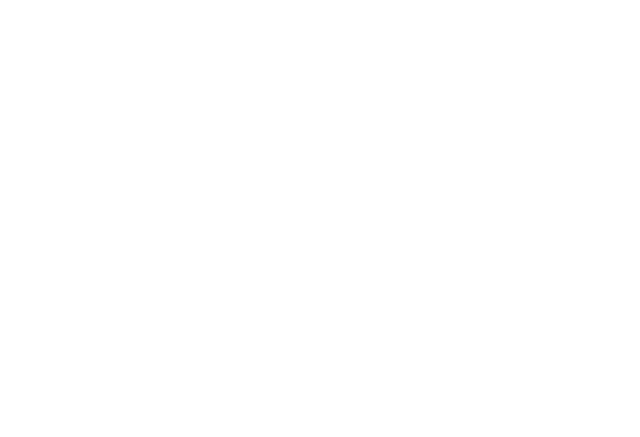
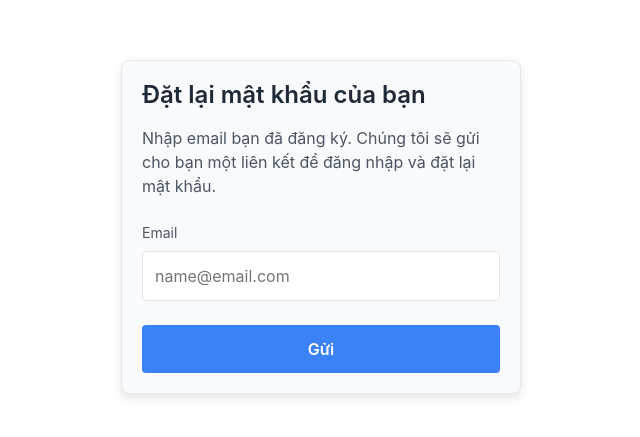
Before and after one commit to tiendatttt234/WDP301_GR4_Quiz, a React (Create React App) app in the folder fe-quiz/: page /forgot-password in a window 1280 px wide. Before the commit this address had no page. Shown: the part 173-610 px from the top of the page, without its empty margins (319-959 px from the left). Built offline with nearby package versions, Linux system fonts and the light colour scheme.

Commit message:
fe forgotpass, resetpass

```diff
--- a/fe-quiz/src/App.js
+++ b/fe-quiz/src/App.js
@@ -7,7 +7,9 @@
 import Register from "./components/authen/Register/Register";
 import QuizResult from "./pages/Quiz/QuizResult/QuizResult";
 import Profile from "./components/authen/Profile/Profile";
+import ForgotPassword from "./components/authen/forgotPassword/ForgotPassword";
 import Header from "./components/Header/Header";
+import ResetPassword from "./components/authen/forgotPassword/ResetPassword";
 
 function App() {
   return (
@@ -34,6 +36,8 @@
 
         <Route path="/login" element={<Login />} />
         <Route path="/register" element={<Register />} />
+        <Route path="/forgot-password" element={<ForgotPassword />} />
+        <Route path="/reset-password/:id/:token" element={<ResetPassword />} />
       </Routes>
     </BrowserRouter>
   );
--- a/fe-quiz/src/components/authen/Login/Login.jsx
+++ b/fe-quiz/src/components/authen/Login/Login.jsx
@@ -272,7 +272,7 @@
                             <input type="checkbox" style={styles.checkbox} />
                             Ghi nhớ đăng nhập
                         </label>
-                        <a href="#" style={styles.link}>Quên mật khẩu?</a>
+                        <a href="/forgot-password" style={styles.link}>Quên mật khẩu?</a>
                     </div>
                     <button
                         style={styles.loginBtn}
--- /dev/null
+++ b/fe-quiz/src/components/authen/forgotPassword/ForgotPassword.js
@@ -0,0 +1,142 @@
+import React, { useState } from "react";
+import { ToastContainer, toast } from "react-toastify";
+import "react-toastify/dist/ReactToastify.css";
+
+const ForgotPassword = () => {
+  const [email, setEmail] = useState("");
+  const [message, setMessage] = useState("");
+  const styles = {
+    body: {
+      fontFamily: "'Inter', sans-serif",
+      backgroundColor: "#ffffff",
+      display: "flex",
+      justifyContent: "center",
+      alignItems: "center",
+      height: "100vh",
+      margin: 0,
+    },
+    container: {
+      textAlign: "left",
+      maxWidth: "400px",
+      width: "100%",
+      padding: "20px",
+      border: "1px solid #E5E7EB",
+      borderRadius: "8px",
+      boxShadow: "0 4px 10px rgba(0, 0, 0, 0.1)",
+      backgroundColor: "#F9FAFB",
+    },
+    heading: {
+      fontSize: "24px",
+      fontWeight: 600,
+      color: "#1F2937",
+      marginBottom: "16px",
+    },
+    paragraph: {
+      fontSize: "16px",
+      color: "#4B5563",
+      marginBottom: "24px",
+    },
+    label: {
+      fontSize: "14px",
+      color: "#4B5563",
+      display: "block",
+      marginBottom: "8px",
+    },
+    input: {
+      width: "100%",
+      padding: "12px",
+      fontSize: "16px",
+      color: "#6B7280",
+      backgroundColor: "#FFFFFF",
+      border: "1px solid #E5E7EB",
+      borderRadius: "4px",
+      marginBottom: "24px",
+    },
+    button: {
+      width: "100%",
+      padding: "12px",
+      fontSize: "16px",
+      fontWeight: 600,
+      color: "#ffffff",
+      backgroundColor: "#3B82F6",
+      border: "none",
+      borderRadius: "4px",
+      cursor: "pointer",
+    },
+    buttonHover: {
+      backgroundColor: "#2563EB",
+    },
+  };
+
+  const handleSubmit = async (e) => {
+    e.preventDefault();
+    try {
+      const response = await fetch(
+        "http://localhost:9999/auth/forgot-password",
+        {
+          method: "POST",
+          headers: {
+            "Content-Type": "application/json",
+          },
+          body: JSON.stringify({ email }),
+        }
+      );
+      const data = await response.json();
+      setMessage(data.Status);
+      // Hiển thị thông báo thành công
+      if (data.Status === "Success") {
+        toast.success("Mã đặt lại mật khẩu đã được gửi tới email của bạn!");
+      } else {
+        toast.error(data.Status);
+      }
+    } catch (error) {
+      console.error("Error:", error);
+      toast.error("Đã xảy ra lỗi, vui lòng thử lại sau.");
+    }
+  };
+
+  return (
+    <div style={styles.body}>
+      <div style={styles.container}>
+        <h1 style={styles.heading}>Đặt lại mật khẩu của bạn</h1>
+        <p style={styles.paragraph}>
+          Nhập email bạn đã đăng ký. Chúng tôi sẽ gửi cho bạn một liên kết để
+          đăng nhập và đặt lại mật khẩu.
+        </p>
+        <form onSubmit={handleSubmit}>
+          <label htmlFor="email" style={styles.label}>
+            Email
+          </label>
+          <input
+            type="email"
+            id="email"
+            name="email"
+            placeholder="name@email.com"
+            style={styles.input}
+            value={email}
+            onChange={(e) => setEmail(e.target.value)}
+            required
+          />
+          <button
+            type="submit"
+            style={styles.button}
+            onMouseOver={(e) =>
+              (e.currentTarget.style.backgroundColor =
+                styles.buttonHover.backgroundColor)
+            }
+            onMouseOut={(e) =>
+              (e.currentTarget.style.backgroundColor =
+                styles.button.backgroundColor)
+            }
+          >
+            Gửi
+          </button>
+        </form>
+        {message && <p>{message}</p>}
+      </div>
+      <ToastContainer />
+    </div>
+  );
+};
+
+export default ForgotPassword;
--- /dev/null
+++ b/fe-quiz/src/components/authen/forgotPassword/ResetPassword.jsx
@@ -0,0 +1,147 @@
+import React, { useState } from "react";
+import { useNavigate, useParams } from "react-router-dom";
+import axios from "axios";
+import { Container } from "react-bootstrap";
+import { toast } from "react-toastify";
+
+const ResetPass = () => {
+    const navigate = useNavigate();
+    const { id, token } = useParams(); // Lấy id và token từ URL params
+    const [password, setPassword] = useState("");
+    console.log(id, token);
+
+    const handleSubmit = async (e) => {
+        e.preventDefault();
+
+        if (!password) {
+            toast.error("Mật khẩu không được để trống");
+            return;
+        }
+
+        // Kiểm tra id và token có tồn tại không
+        if (!id || !token) {
+            toast.error("ID hoặc token không hợp lệ");
+            return;
+        }
+
+        try {
+            const response = await axios.post(`http://localhost:9999/auth/reset-password/${id}/${token}`, {
+                password,
+            });
+            if (response.data.Status === "Success") {
+                toast.success("Mật khẩu đã được cập nhật thành công");
+                navigate("/login");
+            } else {
+                toast.error(response.data.Error || "Có lỗi xảy ra");
+            }
+        } catch (error) {
+            console.error(error);
+            toast.error("Có lỗi xảy ra khi cập nhật mật khẩu");
+        }
+    };
+
+    return (
+        <Container className="form-container">
+            <style>
+                {`
+                    body {
+                        font-family: 'Inter', sans-serif;
+                        background-color: #ffffff;
+                        display: flex;
+                        justify-content: center;
+                        align-items: center;
+                        height: 100vh;
+                        margin: 0;
+                    }
+                    .form-container {
+                        text-align: left;
+                        max-width: 400px;
+                        width: 100%;
+                        padding: 20px;
+                        border: 1px solid #E5E7EB;
+                        border-radius: 8px;
+                        box-shadow: 0 4px 10px rgba(0, 0, 0, 0.1);
+                        background-color: #F9FAFB;
+                    }
+                    .logo-container {
+                        font-size: 24px;
+                        font-weight: 600;
+                        color: #1F2937;
+                        margin-bottom: 16px;
+                        text-align: center;
+                    }
+                    .form {
+                        margin-top: 16px;
+                    }
+                    .form-group {
+                        margin-bottom: 24px;
+                    }
+                    .form-group label {
+                        font-size: 14px;
+                        color: #4B5563;
+                        display: block;
+                        margin-bottom: 8px;
+                    }
+                    .form-group input {
+                        width: 100%;
+                        padding: 12px;
+                        font-size: 16px;
+                        color: #6B7280;
+                        background-color: #FFFFFF;
+                        border: 1px solid #E5E7EB;
+                        border-radius: 4px;
+                    }
+                    .form-submit-btn {
+                        width: 100%;
+                        padding: 12px;
+                        font-size: 16px;
+                        font-weight: 600;
+                        color: #ffffff;
+                        background-color: #3B82F6;
+                        border: none;
+                        border-radius: 4px;
+                        cursor: pointer;
+                        transition: background-color 0.3s;
+                    }
+                    .form-submit-btn:hover {
+                        background-color: #2563EB;
+                    }
+                    .signup-link {
+                        text-align: center;
+                        margin-top: 16px;
+                    }
+                    .signup-link a {
+                        color: #3B82F6;
+                        text-decoration: none;
+                    }
+                    .signup-link a:hover {
+                        text-decoration: underline;
+                    }
+                `}
+            </style>
+            <div className="logo-container">Cập nhật lại mật khẩu</div>
+            <form className="form" onSubmit={handleSubmit}>
+                <div className="form-group">
+                    <label htmlFor="password">Mật khẩu mới</label>
+                    <input
+                        type="password"
+                        placeholder="Nhập mật khẩu mới của bạn"
+                        onChange={(e) => setPassword(e.target.value)}
+                        required
+                    />
+                </div>
+                <button className="form-submit-btn" type="submit">
+                    Cập nhật
+                </button>
+            </form>
+            <p className="signup-link">
+                Tôi không có tài khoản...
+                <a href="/register" className="signup-link link">
+                    Đăng kí ngay bây giờ
+                </a>
+            </p>
+        </Container>
+    );
+};
+
+export default ResetPass;
```
Also changed, not shown: 1 other file (tests, documents, lock files or other folders).
